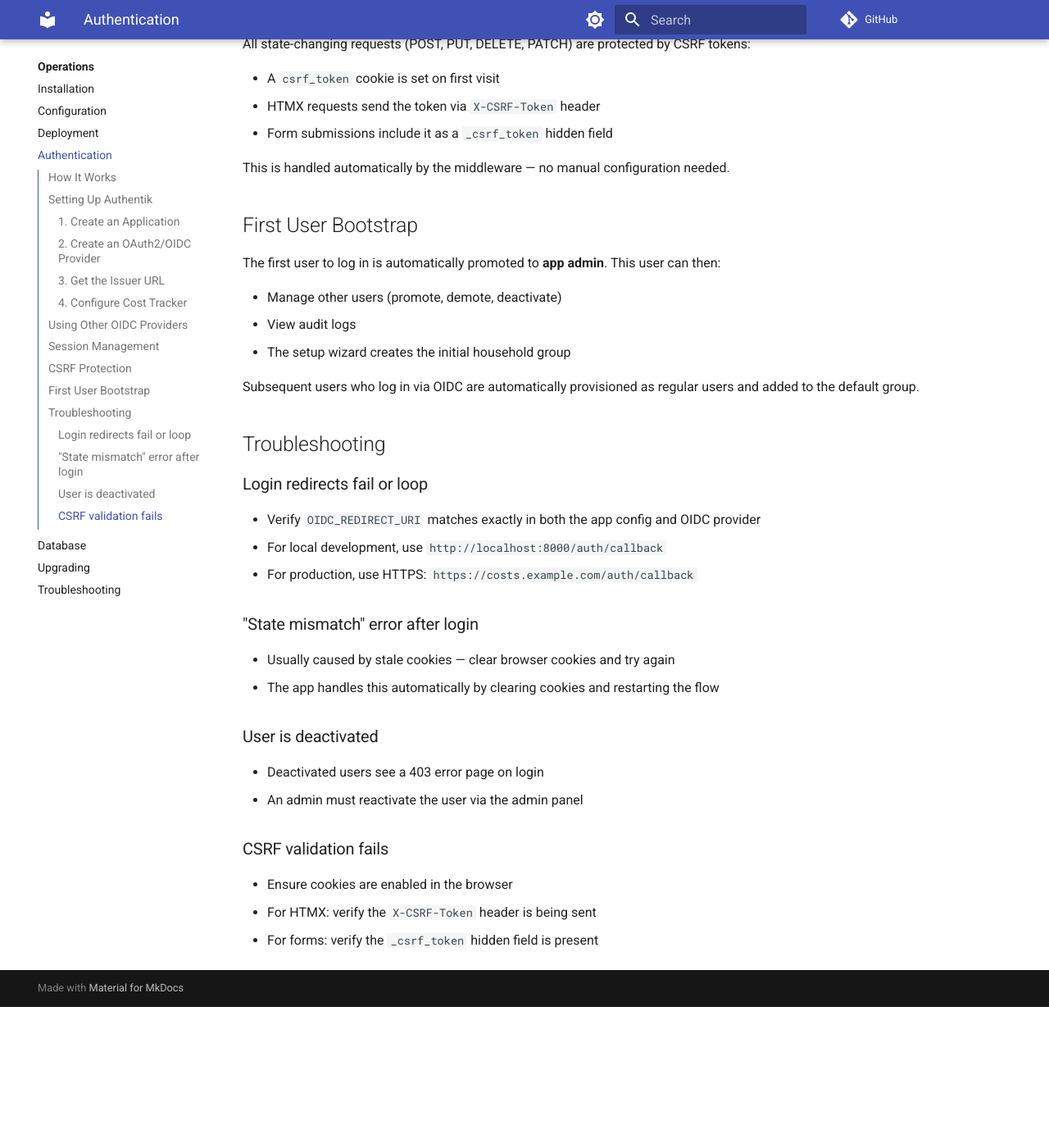
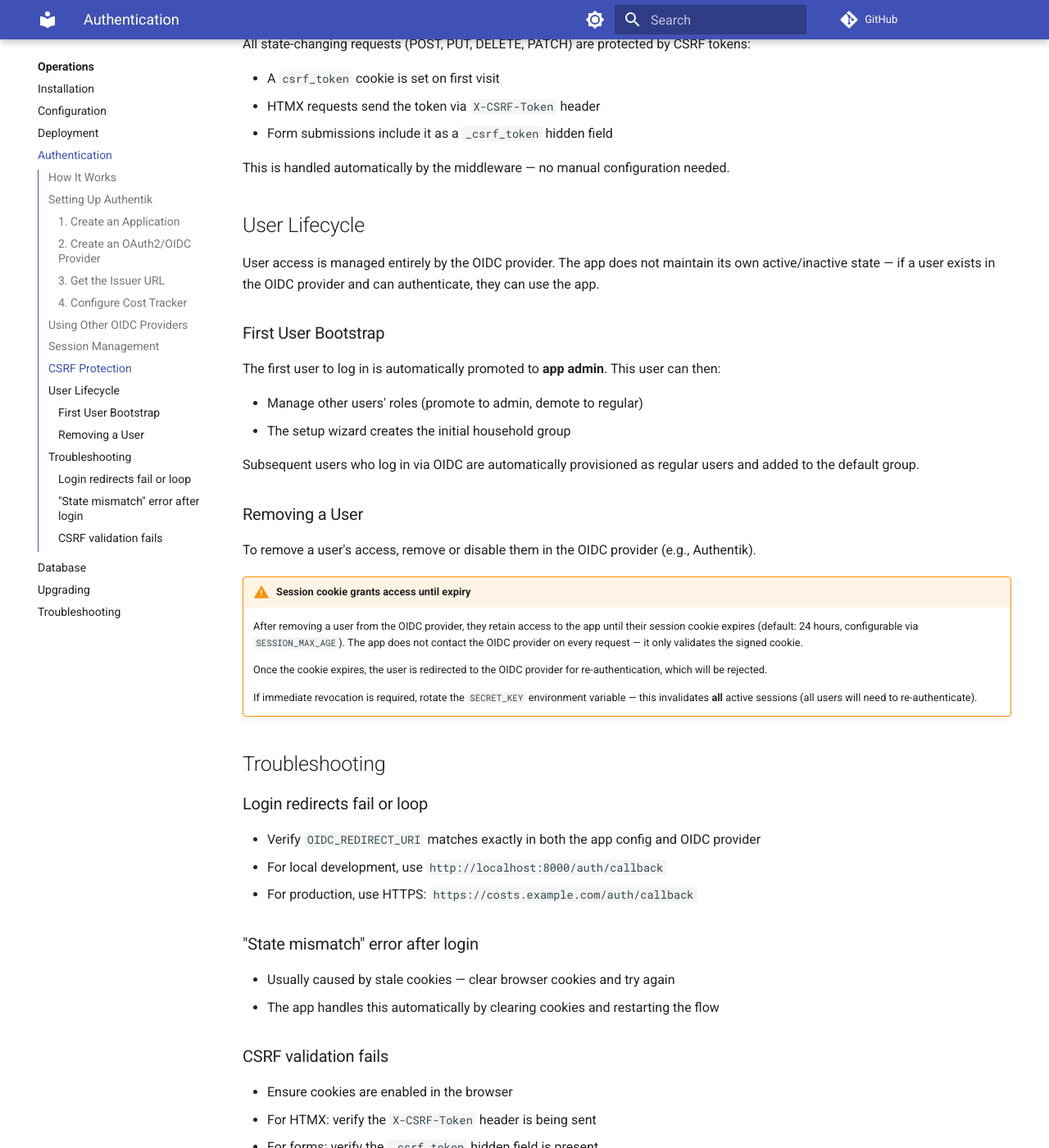
Before and after one commit to golgor/cost-tracker, an MkDocs documentation site: the page built from docs/operations/authentication.md, in a window 1280 px wide and 1400 px high, scrolled down 2854 px. Shown: the whole window at 82% size. Built offline with MkDocs 1.6.1 and Material for MkDocs 9.7.7, drawn with Linux system fonts in a browser that asks for light colours; comment, search, counter and statistics services are not loaded; before the commit the page ends 4082 px from its top, so only the background shows below that.

Commit message:
Document user lifecycle and session cookie access window
Update authentication docs to reflect that user access is managed
entirely by the OIDC provider. Added warning admonition about the
session cookie granting access until expiry after a user is removed
from the provider. Documented SECRET_KEY rotation as the nuclear
option for immediate revocation.

Removed outdated deactivation references from troubleshooting.

https://claude.ai/code/session_01RCGJABXV22TSibDCpJwiHy

```diff
--- a/docs/operations/authentication.md
+++ b/docs/operations/authentication.md
@@ -108,16 +108,39 @@ All state-changing requests (POST, PUT, DELETE, PATCH) are protected by CSRF tok
 
 This is handled automatically by the middleware — no manual configuration needed.
 
-## First User Bootstrap
+## User Lifecycle
+
+User access is managed entirely by the OIDC provider. The app does not maintain its own
+active/inactive state — if a user exists in the OIDC provider and can authenticate, they
+can use the app.
+
+### First User Bootstrap
 
 The first user to log in is automatically promoted to **app admin**. This user can then:
 
-- Manage other users (promote, demote, deactivate)
-- View audit logs
+- Manage other users' roles (promote to admin, demote to regular)
 - The setup wizard creates the initial household group
 
 Subsequent users who log in via OIDC are automatically provisioned as regular users and
 added to the default group.
+
+### Removing a User
+
+To remove a user's access, remove or disable them in the OIDC provider (e.g., Authentik).
+
+!!! warning "Session cookie grants access until expiry"
+
+    After removing a user from the OIDC provider, they retain access to the app
+    until their session cookie expires (default: 24 hours, configurable via
+    `SESSION_MAX_AGE`). The app does not contact the OIDC provider on every
+    request — it only validates the signed cookie.
+
+    Once the cookie expires, the user is redirected to the OIDC provider for
+    re-authentication, which will be rejected.
+
+    If immediate revocation is required, rotate the `SECRET_KEY` environment
+    variable — this invalidates **all** active sessions (all users will need
+    to re-authenticate).
 
 ## Troubleshooting
 
@@ -132,11 +155,6 @@ added to the default group.
 - Usually caused by stale cookies — clear browser cookies and try again
 - The app handles this automatically by clearing cookies and restarting the flow
 
-### User is deactivated
-
-- Deactivated users see a 403 error page on login
-- An admin must reactivate the user via the admin panel
-
 ### CSRF validation fails
 
 - Ensure cookies are enabled in the browser
```
